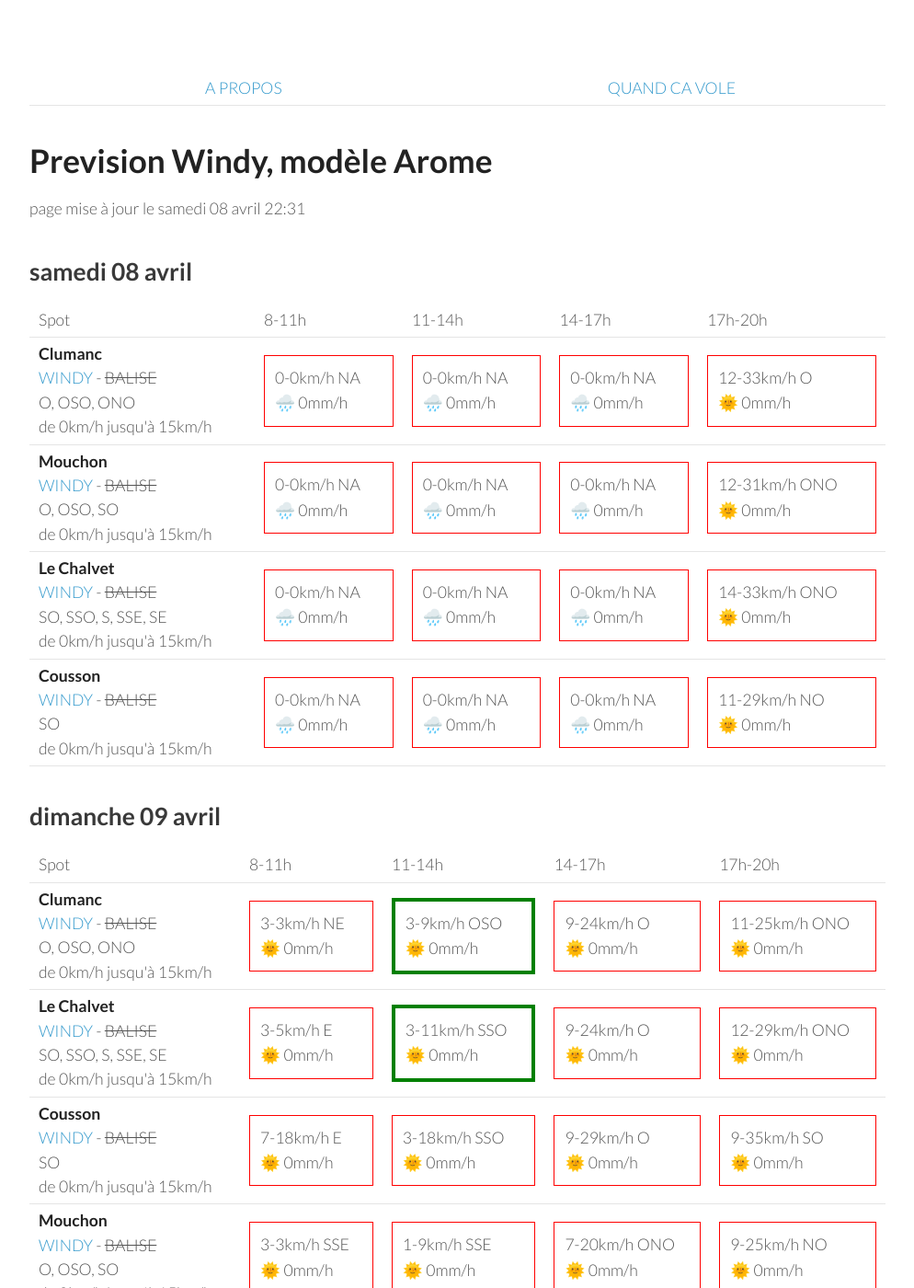
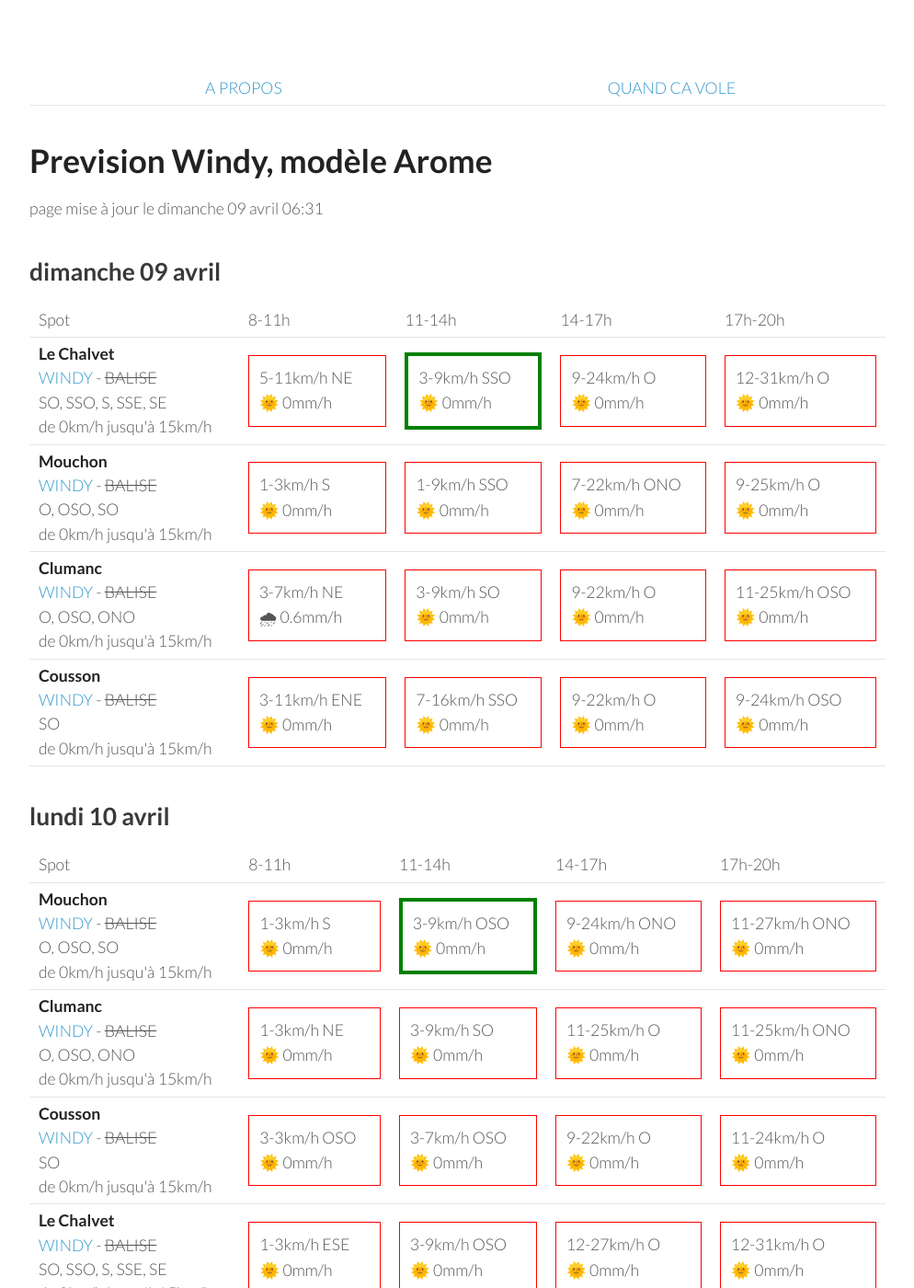
Before and after one commit to parapente-dans-le-nord/parapente-dans-le-nord.github.io, a Jekyll site: the page built from serre_poncon.markdown, in a window 1280 px wide and 1400 px high. Shown: the whole window at 92% size, without its empty margins (26-1020 px from the left). Built offline with Jekyll 4.4.1, drawn with Linux system fonts in a browser that asks for light colours; some of the changed text lies outside the part shown.

Commit message:
update index.markdown

```diff
--- a/serre_poncon.markdown
+++ b/serre_poncon.markdown
@@ -7,60 +7,8 @@ title:  "Tous les spots"
 {: .links}
 
 # Prevision Windy, modèle Arome
-page mise à jour le samedi 08 avril 22:31
+page mise à jour le dimanche 09 avril 06:31
 
-## samedi 08 avril
-
-{::nomarkdown}
-<table>
-  <tbody>
-    <tr>
-      <td>Spot</td>
-      <td>8-11h</td>
-      <td>11-14h</td>
-      <td>14-17h</td>
-      <td>17h-20h</td>
-    </tr>
-<tr>
-        <td><strong>Clumanc</strong><br><a href="https://windy.com/44.027/6.402?43.914,6.403,10,m:eSxaglP">WINDY</a> - <span class="no-balise"> BALISE </span><br> <span class="vent-favorable">O, OSO, ONO</span><br><span class="force-vent">de 0km/h jusqu'à 15km/h</span> </td>
-
-            <td><div class="not-flyable"><p>0-0km/h NA</p><p>🌧️ 0mm/h</p></div></td>
-            <td><div class="not-flyable"><p>0-0km/h NA</p><p>🌧️ 0mm/h</p></div></td>
-            <td><div class="not-flyable"><p>0-0km/h NA</p><p>🌧️ 0mm/h</p></div></td>
-            <td><div class="not-flyable"><p>12-33km/h O</p><p>🌞 0mm/h</p></div></td>
-
-    </tr>
-<tr>
-        <td><strong>Mouchon</strong><br><a href="https://windy.com/43.992/6.424?43.878,6.425,10,m:eSuaglR">WINDY</a> - <span class="no-balise"> BALISE </span><br> <span class="vent-favorable">O, OSO, SO</span><br><span class="force-vent">de 0km/h jusqu'à 15km/h</span> </td>
-
-            <td><div class="not-flyable"><p>0-0km/h NA</p><p>🌧️ 0mm/h</p></div></td>
-            <td><div class="not-flyable"><p>0-0km/h NA</p><p>🌧️ 0mm/h</p></div></td>
-            <td><div class="not-flyable"><p>0-0km/h NA</p><p>🌧️ 0mm/h</p></div></td>
-            <td><div class="not-flyable"><p>12-31km/h ONO</p><p>🌞 0mm/h</p></div></td>
-
-    </tr>
-<tr>
-        <td><strong>Le Chalvet</strong><br><a href="https://windy.com/43.979/6.480?43.866,6.480,10,m:eSsaglX">WINDY</a> - <span class="no-balise"> BALISE </span><br> <span class="vent-favorable">SO, SSO, S, SSE, SE</span><br><span class="force-vent">de 0km/h jusqu'à 15km/h</span> </td>
-
-            <td><div class="not-flyable"><p>0-0km/h NA</p><p>🌧️ 0mm/h</p></div></td>
-            <td><div class="not-flyable"><p>0-0km/h NA</p><p>🌧️ 0mm/h</p></div></td>
-            <td><div class="not-flyable"><p>0-0km/h NA</p><p>🌧️ 0mm/h</p></div></td>
-            <td><div class="not-flyable"><p>14-33km/h ONO</p><p>🌞 0mm/h</p></div></td>
-
-    </tr>
-<tr>
-        <td><strong>Cousson</strong><br><a href="https://windy.com/44.054/6.240?43.940,6.241,10,m:eSAaglz">WINDY</a> - <span class="no-balise"> BALISE </span><br> <span class="vent-favorable">SO</span><br><span class="force-vent">de 0km/h jusqu'à 15km/h</span> </td>
-
-            <td><div class="not-flyable"><p>0-0km/h NA</p><p>🌧️ 0mm/h</p></div></td>
-            <td><div class="not-flyable"><p>0-0km/h NA</p><p>🌧️ 0mm/h</p></div></td>
-            <td><div class="not-flyable"><p>0-0km/h NA</p><p>🌧️ 0mm/h</p></div></td>
-            <td><div class="not-flyable"><p>11-29km/h NO</p><p>🌞 0mm/h</p></div></td>
-
-    </tr>
-
-</tbody>
-</table>
-{:/}
 ## dimanche 09 avril
 
 {::nomarkdown}
@@ -74,42 +22,42 @@ page mise à jour le samedi 08 avril 22:31
       <td>17h-20h</td>
     </tr>
 <tr>
-        <td><strong>Clumanc</strong><br><a href="https://windy.com/44.027/6.402?43.914,6.403,10,m:eSxaglP">WINDY</a> - <span class="no-balise"> BALISE </span><br> <span class="vent-favorable">O, OSO, ONO</span><br><span class="force-vent">de 0km/h jusqu'à 15km/h</span> </td>
+        <td><strong>Le Chalvet</strong><br><a href="https://windy.com/43.979/6.480?43.866,6.480,10,m:eSsaglX">WINDY</a> - <span class="no-balise"> BALISE </span><br> <span class="vent-favorable">SO, SSO, S, SSE, SE</span><br><span class="force-vent">de 0km/h jusqu'à 15km/h</span> </td>
 
-            <td><div class="not-flyable"><p>3-3km/h NE</p><p>🌞 0mm/h</p></div></td>
-            <td><div class="flyable"><p>3-9km/h OSO</p><p>🌞 0mm/h</p></div></td>
+            <td><div class="not-flyable"><p>5-11km/h NE</p><p>🌞 0mm/h</p></div></td>
+            <td><div class="flyable"><p>3-9km/h SSO</p><p>🌞 0mm/h</p></div></td>
             <td><div class="not-flyable"><p>9-24km/h O</p><p>🌞 0mm/h</p></div></td>
-            <td><div class="not-flyable"><p>11-25km/h ONO</p><p>🌞 0mm/h</p></div></td>
+            <td><div class="not-flyable"><p>12-31km/h O</p><p>🌞 0mm/h</p></div></td>
 
 
     </tr>
 <tr>
-        <td><strong>Le Chalvet</strong><br><a href="https://windy.com/43.979/6.480?43.866,6.480,10,m:eSsaglX">WINDY</a> - <span class="no-balise"> BALISE </span><br> <span class="vent-favorable">SO, SSO, S, SSE, SE</span><br><span class="force-vent">de 0km/h jusqu'à 15km/h</span> </td>
+        <td><strong>Mouchon</strong><br><a href="https://windy.com/43.992/6.424?43.878,6.425,10,m:eSuaglR">WINDY</a> - <span class="no-balise"> BALISE </span><br> <span class="vent-favorable">O, OSO, SO</span><br><span class="force-vent">de 0km/h jusqu'à 15km/h</span> </td>
 
-            <td><div class="not-flyable"><p>3-5km/h E</p><p>🌞 0mm/h</p></div></td>
-            <td><div class="flyable"><p>3-11km/h SSO</p><p>🌞 0mm/h</p></div></td>
-            <td><div class="not-flyable"><p>9-24km/h O</p><p>🌞 0mm/h</p></div></td>
-            <td><div class="not-flyable"><p>12-29km/h ONO</p><p>🌞 0mm/h</p></div></td>
+            <td><div class="not-flyable"><p>1-3km/h S</p><p>🌞 0mm/h</p></div></td>
+            <td><div class="not-flyable"><p>1-9km/h SSO</p><p>🌞 0mm/h</p></div></td>
+            <td><div class="not-flyable"><p>7-22km/h ONO</p><p>🌞 0mm/h</p></div></td>
+            <td><div class="not-flyable"><p>9-25km/h O</p><p>🌞 0mm/h</p></div></td>
+
+
+    </tr>
+<tr>
+        <td><strong>Clumanc</strong><br><a href="https://windy.com/44.027/6.402?43.914,6.403,10,m:eSxaglP">WINDY</a> - <span class="no-balise"> BALISE </span><br> <span class="vent-favorable">O, OSO, ONO</span><br><span class="force-vent">de 0km/h jusqu'à 15km/h</span> </td>
+
+            <td><div class="not-flyable"><p>3-7km/h NE</p><p>🌧 0.6mm/h</p></div></td>
+            <td><div class="not-flyable"><p>3-9km/h SO</p><p>🌞 0mm/h</p></div></td>
+            <td><div class="not-flyable"><p>9-22km/h O</p><p>🌞 0mm/h</p></div></td>
+            <td><div class="not-flyable"><p>11-25km/h OSO</p><p>🌞 0mm/h</p></div></td>
 
 
     </tr>
 <tr>
         <td><strong>Cousson</strong><br><a href="https://windy.com/44.054/6.240?43.940,6.241,10,m:eSAaglz">WINDY</a> - <span class="no-balise"> BALISE </span><br> <span class="vent-favorable">SO</span><br><span class="force-vent">de 0km/h jusqu'à 15km/h</span> </td>
 
-            <td><div class="not-flyable"><p>7-18km/h E</p><p>🌞 0mm/h</p></div></td>
-            <td><div class="not-flyable"><p>3-18km/h SSO</p><p>🌞 0mm/h</p></div></td>
-            <td><div class="not-flyable"><p>9-29km/h O</p><p>🌞 0mm/h</p></div></td>
-            <td><div class="not-flyable"><p>9-35km/h SO</p><p>🌞 0mm/h</p></div></td>
-
-
-    </tr>
-<tr>
-        <td><strong>Mouchon</strong><br><a href="https://windy.com/43.992/6.424?43.878,6.425,10,m:eSuaglR">WINDY</a> - <span class="no-balise"> BALISE </span><br> <span class="vent-favorable">O, OSO, SO</span><br><span class="force-vent">de 0km/h jusqu'à 15km/h</span> </td>
-
-            <td><div class="not-flyable"><p>3-3km/h SSE</p><p>🌞 0mm/h</p></div></td>
-            <td><div class="not-flyable"><p>1-9km/h SSE</p><p>🌞 0mm/h</p></div></td>
-            <td><div class="not-flyable"><p>7-20km/h ONO</p><p>🌞 0mm/h</p></div></td>
-            <td><div class="not-flyable"><p>9-25km/h NO</p><p>🌞 0mm/h</p></div></td>
+            <td><div class="not-flyable"><p>3-11km/h ENE</p><p>🌞 0mm/h</p></div></td>
+            <td><div class="not-flyable"><p>7-16km/h SSO</p><p>🌞 0mm/h</p></div></td>
+            <td><div class="not-flyable"><p>9-22km/h O</p><p>🌞 0mm/h</p></div></td>
+            <td><div class="not-flyable"><p>9-24km/h OSO</p><p>🌞 0mm/h</p></div></td>
 
 
     </tr>
@@ -130,42 +78,42 @@ page mise à jour le samedi 08 avril 22:31
       <td>17h-20h</td>
     </tr>
 <tr>
+        <td><strong>Mouchon</strong><br><a href="https://windy.com/43.992/6.424?43.878,6.425,10,m:eSuaglR">WINDY</a> - <span class="no-balise"> BALISE </span><br> <span class="vent-favorable">O, OSO, SO</span><br><span class="force-vent">de 0km/h jusqu'à 15km/h</span> </td>
+
+            <td><div class="not-flyable"><p>1-3km/h S</p><p>🌞 0mm/h</p></div></td>
+            <td><div class="flyable"><p>3-9km/h OSO</p><p>🌞 0mm/h</p></div></td>
+            <td><div class="not-flyable"><p>9-24km/h ONO</p><p>🌞 0mm/h</p></div></td>
+            <td><div class="not-flyable"><p>11-27km/h ONO</p><p>🌞 0mm/h</p></div></td>
+
+
+    </tr>
+<tr>
         <td><strong>Clumanc</strong><br><a href="https://windy.com/44.027/6.402?43.914,6.403,10,m:eSxaglP">WINDY</a> - <span class="no-balise"> BALISE </span><br> <span class="vent-favorable">O, OSO, ONO</span><br><span class="force-vent">de 0km/h jusqu'à 15km/h</span> </td>
 
-            <td><div class="not-flyable"><p>1-3km/h NNE</p><p>🌞 0mm/h</p></div></td>
-            <td><div class="not-flyable"><p>5-20km/h OSO</p><p>🌞 0mm/h</p></div></td>
-            <td><div class="not-flyable"><p>11-33km/h O</p><p>🌞 0mm/h</p></div></td>
-            <td><div class="not-flyable"><p>11-37km/h O</p><p>🌞 0mm/h</p></div></td>
+            <td><div class="not-flyable"><p>1-3km/h NE</p><p>🌞 0mm/h</p></div></td>
+            <td><div class="not-flyable"><p>3-9km/h SO</p><p>🌞 0mm/h</p></div></td>
+            <td><div class="not-flyable"><p>11-25km/h O</p><p>🌞 0mm/h</p></div></td>
+            <td><div class="not-flyable"><p>11-25km/h ONO</p><p>🌞 0mm/h</p></div></td>
 
 
     </tr>
 <tr>
         <td><strong>Cousson</strong><br><a href="https://windy.com/44.054/6.240?43.940,6.241,10,m:eSAaglz">WINDY</a> - <span class="no-balise"> BALISE </span><br> <span class="vent-favorable">SO</span><br><span class="force-vent">de 0km/h jusqu'à 15km/h</span> </td>
 
-            <td><div class="not-flyable"><p>5-16km/h E</p><p>🌞 0mm/h</p></div></td>
-            <td><div class="not-flyable"><p>5-18km/h SO</p><p>🌞 0mm/h</p></div></td>
-            <td><div class="not-flyable"><p>9-29km/h O</p><p>🌞 0mm/h</p></div></td>
-            <td><div class="not-flyable"><p>7-29km/h SO</p><p>🌞 0mm/h</p></div></td>
-
-
-    </tr>
-<tr>
-        <td><strong>Mouchon</strong><br><a href="https://windy.com/43.992/6.424?43.878,6.425,10,m:eSuaglR">WINDY</a> - <span class="no-balise"> BALISE </span><br> <span class="vent-favorable">O, OSO, SO</span><br><span class="force-vent">de 0km/h jusqu'à 15km/h</span> </td>
-
-            <td><div class="not-flyable"><p>3-3km/h S</p><p>🌞 0mm/h</p></div></td>
-            <td><div class="not-flyable"><p>3-18km/h SO</p><p>🌞 0mm/h</p></div></td>
-            <td><div class="not-flyable"><p>11-33km/h O</p><p>🌞 0mm/h</p></div></td>
-            <td><div class="not-flyable"><p>12-37km/h ONO</p><p>🌞 0mm/h</p></div></td>
+            <td><div class="not-flyable"><p>3-3km/h OSO</p><p>🌞 0mm/h</p></div></td>
+            <td><div class="not-flyable"><p>3-7km/h OSO</p><p>🌞 0mm/h</p></div></td>
+            <td><div class="not-flyable"><p>9-22km/h O</p><p>🌞 0mm/h</p></div></td>
+            <td><div class="not-flyable"><p>11-24km/h O</p><p>🌞 0mm/h</p></div></td>
 
 
     </tr>
 <tr>
         <td><strong>Le Chalvet</strong><br><a href="https://windy.com/43.979/6.480?43.866,6.480,10,m:eSsaglX">WINDY</a> - <span class="no-balise"> BALISE </span><br> <span class="vent-favorable">SO, SSO, S, SSE, SE</span><br><span class="force-vent">de 0km/h jusqu'à 15km/h</span> </td>
 
-            <td><div class="not-flyable"><p>3-3km/h E</p><p>🌞 0mm/h</p></div></td>
-            <td><div class="not-flyable"><p>3-18km/h SSO</p><p>🌞 0mm/h</p></div></td>
-            <td><div class="not-flyable"><p>12-33km/h O</p><p>🌞 0mm/h</p></div></td>
-            <td><div class="not-flyable"><p>14-40km/h ONO</p><p>🌞 0mm/h</p></div></td>
+            <td><div class="not-flyable"><p>1-3km/h ESE</p><p>🌞 0mm/h</p></div></td>
+            <td><div class="not-flyable"><p>3-9km/h OSO</p><p>🌞 0mm/h</p></div></td>
+            <td><div class="not-flyable"><p>12-27km/h O</p><p>🌞 0mm/h</p></div></td>
+            <td><div class="not-flyable"><p>12-31km/h O</p><p>🌞 0mm/h</p></div></td>
 
 
     </tr>
@@ -186,42 +134,42 @@ page mise à jour le samedi 08 avril 22:31
       <td>17h-20h</td>
     </tr>
 <tr>
-        <td><strong>Mouchon</strong><br><a href="https://windy.com/43.992/6.424?43.878,6.425,10,m:eSuaglR">WINDY</a> - <span class="no-balise"> BALISE </span><br> <span class="vent-favorable">O, OSO, SO</span><br><span class="force-vent">de 0km/h jusqu'à 15km/h</span> </td>
+        <td><strong>Clumanc</strong><br><a href="https://windy.com/44.027/6.402?43.914,6.403,10,m:eSxaglP">WINDY</a> - <span class="no-balise"> BALISE </span><br> <span class="vent-favorable">O, OSO, ONO</span><br><span class="force-vent">de 0km/h jusqu'à 15km/h</span> </td>
 
-            <td><div class="not-flyable"><p>5-24km/h NO</p><p>🌞 0mm/h</p></div></td>
-            <td><div class="not-flyable"><p>12-37km/h ONO</p><p>🌞 0mm/h</p></div></td>
-            <td><div class="not-flyable"><p>16-48km/h ONO</p><p>🌞 0mm/h</p></div></td>
-            <td><div class="not-flyable"><p>18-48km/h ONO</p><p>🌞 0mm/h</p></div></td>
+            <td><div class="not-flyable"><p>5-25km/h NO</p><p>🌞 0mm/h</p></div></td>
+            <td><div class="not-flyable"><p>11-33km/h ONO</p><p>🌞 0mm/h</p></div></td>
+            <td><div class="not-flyable"><p>18-51km/h ONO</p><p>🌞 0mm/h</p></div></td>
+            <td><div class="not-flyable"><p>20-55km/h ONO</p><p>🌞 0mm/h</p></div></td>
 
 
     </tr>
 <tr>
-        <td><strong>Clumanc</strong><br><a href="https://windy.com/44.027/6.402?43.914,6.403,10,m:eSxaglP">WINDY</a> - <span class="no-balise"> BALISE </span><br> <span class="vent-favorable">O, OSO, ONO</span><br><span class="force-vent">de 0km/h jusqu'à 15km/h</span> </td>
+        <td><strong>Mouchon</strong><br><a href="https://windy.com/43.992/6.424?43.878,6.425,10,m:eSuaglR">WINDY</a> - <span class="no-balise"> BALISE </span><br> <span class="vent-favorable">O, OSO, SO</span><br><span class="force-vent">de 0km/h jusqu'à 15km/h</span> </td>
 
-            <td><div class="not-flyable"><p>5-22km/h NO</p><p>🌞 0mm/h</p></div></td>
-            <td><div class="not-flyable"><p>12-37km/h ONO</p><p>🌞 0mm/h</p></div></td>
-            <td><div class="not-flyable"><p>16-48km/h ONO</p><p>🌞 0mm/h</p></div></td>
-            <td><div class="not-flyable"><p>18-50km/h ONO</p><p>🌞 0mm/h</p></div></td>
+            <td><div class="not-flyable"><p>5-27km/h NO</p><p>🌞 0mm/h</p></div></td>
+            <td><div class="not-flyable"><p>11-33km/h ONO</p><p>🌞 0mm/h</p></div></td>
+            <td><div class="not-flyable"><p>18-51km/h ONO</p><p>🌞 0mm/h</p></div></td>
+            <td><div class="not-flyable"><p>20-53km/h ONO</p><p>🌞 0mm/h</p></div></td>
 
 
     </tr>
 <tr>
         <td><strong>Cousson</strong><br><a href="https://windy.com/44.054/6.240?43.940,6.241,10,m:eSAaglz">WINDY</a> - <span class="no-balise"> BALISE </span><br> <span class="vent-favorable">SO</span><br><span class="force-vent">de 0km/h jusqu'à 15km/h</span> </td>
 
-            <td><div class="not-flyable"><p>3-12km/h ENE</p><p>🌞 0mm/h</p></div></td>
-            <td><div class="not-flyable"><p>9-29km/h ONO</p><p>🌞 0mm/h</p></div></td>
-            <td><div class="not-flyable"><p>12-38km/h ONO</p><p>🌞 0mm/h</p></div></td>
-            <td><div class="not-flyable"><p>12-38km/h ONO</p><p>🌞 0mm/h</p></div></td>
+            <td><div class="not-flyable"><p>1-14km/h ENE</p><p>🌞 0mm/h</p></div></td>
+            <td><div class="not-flyable"><p>7-24km/h ONO</p><p>🌞 0mm/h</p></div></td>
+            <td><div class="not-flyable"><p>14-40km/h ONO</p><p>🌞 0mm/h</p></div></td>
+            <td><div class="not-flyable"><p>16-44km/h NO</p><p>🌞 0mm/h</p></div></td>
 
 
     </tr>
 <tr>
         <td><strong>Le Chalvet</strong><br><a href="https://windy.com/43.979/6.480?43.866,6.480,10,m:eSsaglX">WINDY</a> - <span class="no-balise"> BALISE </span><br> <span class="vent-favorable">SO, SSO, S, SSE, SE</span><br><span class="force-vent">de 0km/h jusqu'à 15km/h</span> </td>
 
-            <td><div class="not-flyable"><p>7-27km/h NO</p><p>🌞 0mm/h</p></div></td>
-            <td><div class="not-flyable"><p>12-40km/h ONO</p><p>🌞 0mm/h</p></div></td>
-            <td><div class="not-flyable"><p>16-48km/h ONO</p><p>🌞 0mm/h</p></div></td>
-            <td><div class="not-flyable"><p>16-48km/h ONO</p><p>🌞 0mm/h</p></div></td>
+            <td><div class="not-flyable"><p>9-31km/h NO</p><p>🌞 0mm/h</p></div></td>
+            <td><div class="not-flyable"><p>11-37km/h ONO</p><p>🌞 0mm/h</p></div></td>
+            <td><div class="not-flyable"><p>18-51km/h ONO</p><p>🌞 0mm/h</p></div></td>
+            <td><div class="not-flyable"><p>20-53km/h ONO</p><p>🌞 0mm/h</p></div></td>
 
 
     </tr>
@@ -244,8 +192,8 @@ page mise à jour le samedi 08 avril 22:31
 <tr>
         <td><strong>Mouchon</strong><br><a href="https://windy.com/43.992/6.424?43.878,6.425,10,m:eSuaglR">WINDY</a> - <span class="no-balise"> BALISE </span><br> <span class="vent-favorable">O, OSO, SO</span><br><span class="force-vent">de 0km/h jusqu'à 15km/h</span> </td>
 
-            <td><div class="not-flyable"><p>3-22km/h NNO</p><p>🌞 0mm/h</p></div></td>
-            <td><div class="not-flyable"><p>9-29km/h O</p><p>🌞 0mm/h</p></div></td>
+            <td><div class="not-flyable"><p>3-24km/h NO</p><p>🌞 0mm/h</p></div></td>
+            <td><div class="not-flyable"><p>7-25km/h O</p><p>🌞 0mm/h</p></div></td>
             <td><div class="not-flyable"><p>14-38km/h OSO</p><p>🌞 0mm/h</p></div></td>
             <td><div class="not-flyable"><p>18-46km/h O</p><p>🌧 0.2mm/h</p></div></td>
 
@@ -254,8 +202,8 @@ page mise à jour le samedi 08 avril 22:31
 <tr>
         <td><strong>Clumanc</strong><br><a href="https://windy.com/44.027/6.402?43.914,6.403,10,m:eSxaglP">WINDY</a> - <span class="no-balise"> BALISE </span><br> <span class="vent-favorable">O, OSO, ONO</span><br><span class="force-vent">de 0km/h jusqu'à 15km/h</span> </td>
 
-            <td><div class="not-flyable"><p>3-22km/h N</p><p>🌞 0mm/h</p></div></td>
-            <td><div class="not-flyable"><p>9-29km/h O</p><p>🌞 0mm/h</p></div></td>
+            <td><div class="not-flyable"><p>3-22km/h NNO</p><p>🌞 0mm/h</p></div></td>
+            <td><div class="not-flyable"><p>7-25km/h O</p><p>🌞 0mm/h</p></div></td>
             <td><div class="not-flyable"><p>14-37km/h OSO</p><p>🌞 0mm/h</p></div></td>
             <td><div class="not-flyable"><p>18-50km/h O</p><p>🌧 0.5mm/h</p></div></td>
 
@@ -264,8 +212,8 @@ page mise à jour le samedi 08 avril 22:31
 <tr>
         <td><strong>Cousson</strong><br><a href="https://windy.com/44.054/6.240?43.940,6.241,10,m:eSAaglz">WINDY</a> - <span class="no-balise"> BALISE </span><br> <span class="vent-favorable">SO</span><br><span class="force-vent">de 0km/h jusqu'à 15km/h</span> </td>
 
-            <td><div class="not-flyable"><p>3-12km/h E</p><p>🌞 0mm/h</p></div></td>
-            <td><div class="not-flyable"><p>5-20km/h OSO</p><p>🌞 0mm/h</p></div></td>
+            <td><div class="not-flyable"><p>3-11km/h E</p><p>🌞 0mm/h</p></div></td>
+            <td><div class="not-flyable"><p>3-16km/h SO</p><p>🌞 0mm/h</p></div></td>
             <td><div class="not-flyable"><p>11-31km/h OSO</p><p>🌞 0mm/h</p></div></td>
             <td><div class="not-flyable"><p>16-44km/h ONO</p><p>🌧 0.2mm/h</p></div></td>
 
@@ -274,8 +222,8 @@ page mise à jour le samedi 08 avril 22:31
 <tr>
         <td><strong>Le Chalvet</strong><br><a href="https://windy.com/43.979/6.480?43.866,6.480,10,m:eSsaglX">WINDY</a> - <span class="no-balise"> BALISE </span><br> <span class="vent-favorable">SO, SSO, S, SSE, SE</span><br><span class="force-vent">de 0km/h jusqu'à 15km/h</span> </td>
 
-            <td><div class="not-flyable"><p>5-24km/h NO</p><p>🌞 0mm/h</p></div></td>
-            <td><div class="not-flyable"><p>9-31km/h O</p><p>🌞 0mm/h</p></div></td>
+            <td><div class="not-flyable"><p>5-25km/h NO</p><p>🌞 0mm/h</p></div></td>
+            <td><div class="not-flyable"><p>9-27km/h O</p><p>🌞 0mm/h</p></div></td>
             <td><div class="not-flyable"><p>14-40km/h OSO</p><p>🌧 0.2mm/h</p></div></td>
             <td><div class="not-flyable"><p>18-46km/h O</p><p>🌧 0.5mm/h</p></div></td>
 
```
